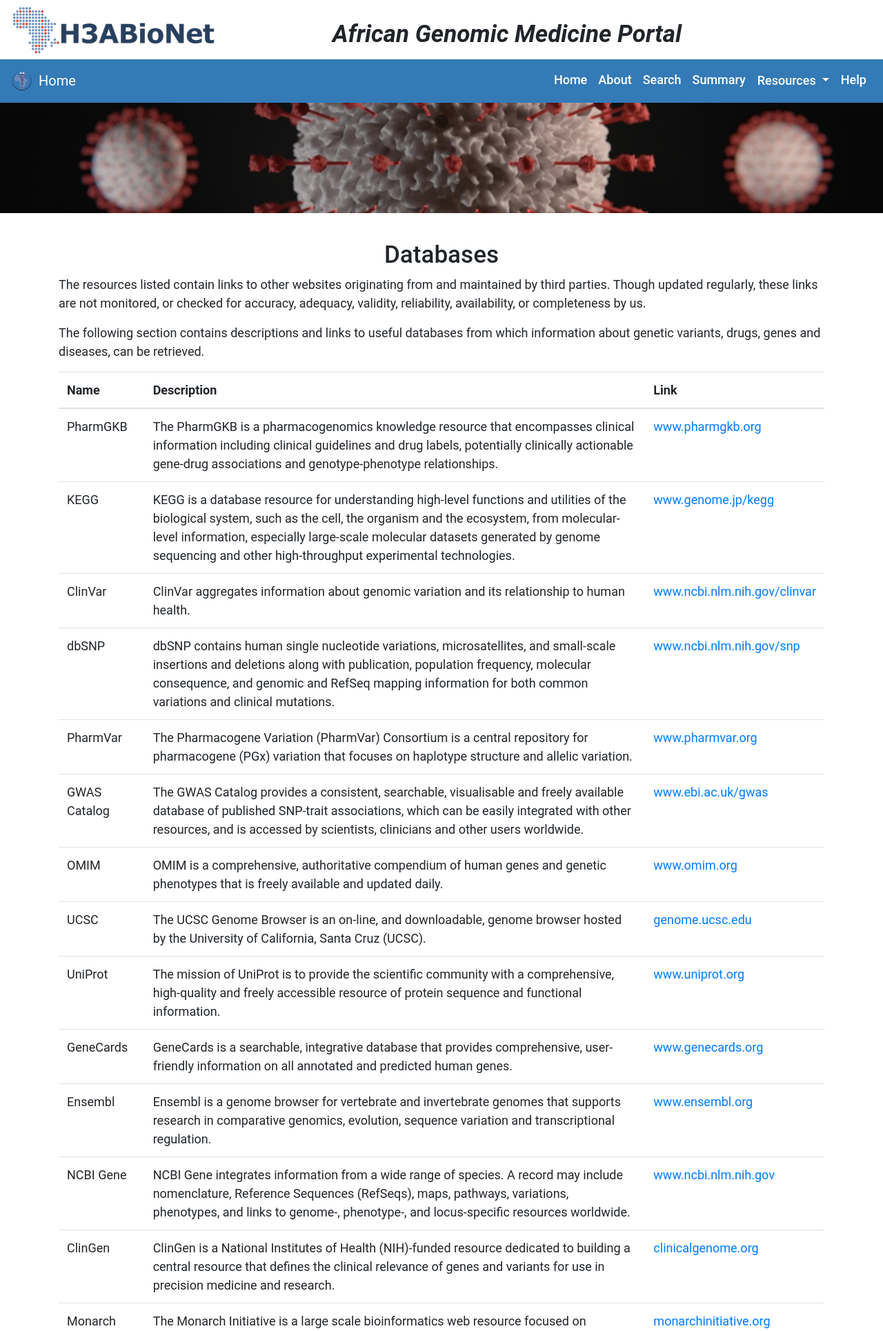
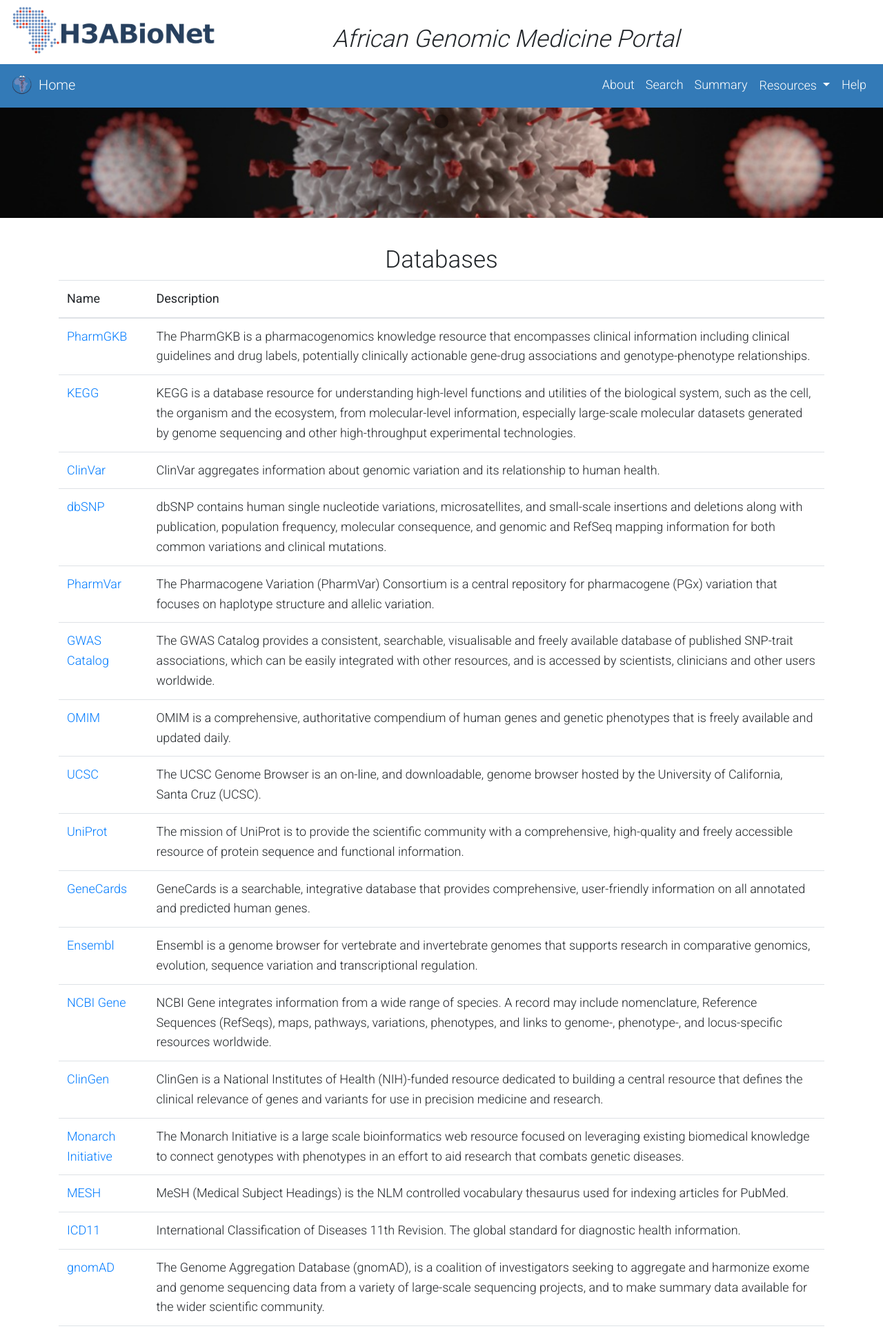
Before and after one commit to h3abionet/african_genomics_medicine_portal, a Django app: page /databases/ in a window 1280 px wide. Shown: the top 1930 px of the page at 69% size. Run offline with Django 3.2, Linux system fonts and the light colour scheme; some libraries are stand-ins or nearby versions.

Commit message:
pulled in more styling

```diff
--- a/agmp_app/static/css/custom.css
+++ b/agmp_app/static/css/custom.css
@@ -1,8 +1,19 @@
  /* this css file is for projects specific overides */
 /* changes here will overide h3abionet.css */
 
-body{
+/* body{
   font-size: 18px;
+} */
+
+
+body,
+* {
+  font-family: 'Roboto', sans-serif !important;
+
+  font-weight: 300 !important;
+  line-height: 1.6;
+
+
 }
 
 .margin_on_top_image{
@@ -25,6 +36,7 @@ body{
 .text-bigblue {
   color: white !important;
 }
+
 
 #logo {
   position: absolute;
--- a/agmp_app/templates/databases.html
+++ b/agmp_app/templates/databases.html
@@ -4,180 +4,233 @@
 
 <h3 class="text-center">Databases</h3>
 
-<p>
+<!-- <p>
     The resources listed contain links to other websites originating
     from and maintained by third parties. Though updated regularly,
     these links are not monitored, or checked for accuracy, adequacy,
     validity, reliability, availability, or completeness by us.
 </p>
 <p>
-The following section contains descriptions and links to useful databases from which information about genetic variants, drugs, genes and diseases, can be retrieved.
-</p>
+    The following section contains descriptions and links to useful databases from which information about genetic
+    variants, drugs, genes and diseases, can be retrieved.
+</p> -->
+
+
+<div class="table-responsive">
     <table class="table table-hover">
         <thead>
             <tr>
-            <th scope="col">Name</th>
-            <th scope="col">Description</th>
-            <th scope="col">Link</th>
+                <th scope="col" class="font-weight-normal">Name</th>
+                <th scope="col" class="font-weight-normal">Description</th>
+
             </tr>
         </thead>
         <tbody>
             <tr>
-            <td>PharmGKB</td>
+                <td>
+
+                    <a target="_blank" href="https://www.pharmgkb.org/">PharmGKB</a>
+                </td>
                 <td>The PharmGKB is a pharmacogenomics knowledge resource that
                     encompasses clinical information including clinical guidelines
                     and drug labels, potentially clinically actionable gene-drug
                     associations and genotype-phenotype relationships.
                 </td>
-            <td>
-                <a target="_blank" href="https://www.pharmgkb.org/">www.pharmgkb.org</a>
-            </td>
+
             </tr>
             <tr>
-            <td>KEGG</td>
+
+                <td>
+                    <a target="_blank" href="https://www.genome.jp/kegg/">KEGG</a>
+                </td>
                 <td>KEGG is a database resource for understanding high-level functions
                     and utilities of the biological system, such as the cell, the organism and
                     the ecosystem, from molecular-level information, especially large-scale
                     molecular datasets generated by genome sequencing and other high-throughput
                     experimental technologies.
                 </td>
-            <td>
-                <a target="_blank"href="https://www.genome.jp/kegg/">www.genome.jp/kegg</a>
-            </td>
+
             </tr>
             <tr>
-            <td>ClinVar</td>
+
+                <td>
+                    <a target="_blank" href="https://www.ncbi.nlm.nih.gov/clinvar/">ClinVar</a>
+                </td>
                 <td>ClinVar aggregates information about genomic variation and its relationship to human health.
                 </td>
-            <td>
-                <a target="_blank" href="https://www.ncbi.nlm.nih.gov/clinvar/">www.ncbi.nlm.nih.gov/clinvar</a>
-            </td>
+
             </tr>
             <tr>
-            <td>dbSNP</td>
-            <td>dbSNP contains human single nucleotide variations, microsatellites, and small-scale insertions and deletions along with publication, population frequency, molecular consequence, and genomic and RefSeq mapping information for both common variations and clinical mutations.</td>
+
                 <td>
-                <a target="_blank" href="https://www.ncbi.nlm.nih.gov/snp">www.ncbi.nlm.nih.gov/snp</a>
+                    <a target="_blank" href="https://www.ncbi.nlm.nih.gov/snp">dbSNP</a>
                 </td>
+                <td>dbSNP contains human single nucleotide variations, microsatellites, and small-scale insertions and
+                    deletions along with publication, population frequency, molecular consequence, and genomic and
+                    RefSeq
+                    mapping information for both common variations and clinical mutations.</td>
+
             </tr>
             <tr>
-            <td>PharmVar</td>
-            <td>The Pharmacogene Variation (PharmVar) Consortium is a central repository for pharmacogene (PGx) variation that focuses on haplotype structure and allelic variation.</td>
                 <td>
-                <a target="_blank" href="https://www.pharmvar.org/">www.pharmvar.org</a>
+                    <a target="_blank" href="https://www.pharmvar.org/">PharmVar</a>
                 </td>
+                <td>The Pharmacogene Variation (PharmVar) Consortium is a central repository for pharmacogene (PGx)
+                    variation that focuses on haplotype structure and allelic variation.</td>
+
             </tr>
             <tr>
-            <td>GWAS Catalog</td>
-            <td>The GWAS Catalog provides a consistent, searchable, visualisable and freely available database of published SNP-trait associations, which can be easily integrated with other resources, and is accessed by scientists, clinicians and other users worldwide.</td>
+
                 <td>
-                <a target="_blank" href="https://www.ebi.ac.uk/gwas/">www.ebi.ac.uk/gwas</a>
+                    <a target="_blank" href="https://www.ebi.ac.uk/gwas/">GWAS Catalog</a>
                 </td>
+                <td>The GWAS Catalog provides a consistent, searchable, visualisable and freely available database of
+                    published SNP-trait associations, which can be easily integrated with other resources, and is
+                    accessed
+                    by scientists, clinicians and other users worldwide.</td>
+
             </tr>
             <tr>
-            <td>OMIM</td>
-            <td>OMIM is a comprehensive, authoritative compendium of human genes and genetic phenotypes that is freely available and updated daily.</td>
+
                 <td>
-                <a target="_blank" href="https://www.omim.org/">www.omim.org</a>
+                    <a target="_blank" href="https://www.omim.org/">OMIM</a>
                 </td>
+                <td>OMIM is a comprehensive, authoritative compendium of human genes and genetic phenotypes that is
+                    freely
+                    available and updated daily.</td>
+
             </tr>
             <tr>
-            <td>UCSC</td>
-            <td>The UCSC Genome Browser is an on-line, and downloadable, genome browser hosted by the University of California, Santa Cruz (UCSC).</td>
                 <td>
-                <a target="_blank" href="https://genome.ucsc.edu/">genome.ucsc.edu</a>
+                    <a target="_blank" href="https://genome.ucsc.edu/">UCSC</a>
                 </td>
+                <td>The UCSC Genome Browser is an on-line, and downloadable, genome browser hosted by the University of
+                    California, Santa Cruz (UCSC).</td>
+
             </tr>
             <tr>
-            <td>UniProt</td>
-            <td>The mission of UniProt is to provide the scientific community with a comprehensive, high-quality and freely accessible resource of protein sequence and functional information.</td>
+
+
                 <td>
-                <a target="_blank" href="https://www.uniprot.org/">www.uniprot.org</a>
+                    <a target="_blank" href="https://www.uniprot.org/">UniProt</a>
                 </td>
+                <td>The mission of UniProt is to provide the scientific community with a comprehensive, high-quality and
+                    freely accessible resource of protein sequence and functional information.</td>
+
             </tr>
             <tr>
-            <td>GeneCards</td>
-            <td>GeneCards is a searchable, integrative database that provides comprehensive, user-friendly information on all annotated and predicted human genes.</td>
                 <td>
-                <a target="_blank" href="https://www.genecards.org/">www.genecards.org</a>
+                    <a target="_blank" href="https://www.genecards.org/">GeneCards</a>
                 </td>
+                <td>GeneCards is a searchable, integrative database that provides comprehensive, user-friendly
+                    information
+                    on all annotated and predicted human genes.</td>
+
             </tr>
             <tr>
-            <td>Ensembl</td>
-            <td>Ensembl is a genome browser for vertebrate and invertebrate genomes that supports research in comparative genomics, evolution, sequence variation and transcriptional regulation.</td>
+
+
                 <td>
-                <a target="_blank" href="https://www.ensembl.org/index.html">www.ensembl.org</a>
+                    <a target="_blank" href="https://www.ensembl.org/index.html">Ensembl</a>
                 </td>
+                <td>Ensembl is a genome browser for vertebrate and invertebrate genomes that supports research in
+                    comparative genomics, evolution, sequence variation and transcriptional regulation.</td>
+
             </tr>
             <tr>
-            <td>NCBI Gene</td>
-            <td>NCBI Gene integrates information from a wide range of species. A record may include nomenclature, Reference Sequences (RefSeqs), maps, pathways, variations, phenotypes, and links to genome-, phenotype-, and locus-specific resources worldwide.</td>
                 <td>
-                <a target="_blank" href="https://www.ncbi.nlm.nih.gov/gene">www.ncbi.nlm.nih.gov</a>
+                    <a target="_blank" href="https://www.ncbi.nlm.nih.gov/gene">NCBI Gene</a>
                 </td>
+                <td>NCBI Gene integrates information from a wide range of species. A record may include nomenclature,
+                    Reference Sequences (RefSeqs), maps, pathways, variations, phenotypes, and links to genome-,
+                    phenotype-,
+                    and locus-specific resources worldwide.</td>
+
             </tr>
             <tr>
-            <td>ClinGen</td>
-            <td>ClinGen is a National Institutes of Health (NIH)-funded resource dedicated to building a central resource that defines the clinical relevance of genes and variants for use in precision medicine and research.</td>
                 <td>
-                <a target="_blank" href="https://clinicalgenome.org/">clinicalgenome.org</a>
+                    <a target="_blank" href="https://clinicalgenome.org/">ClinGen</a>
                 </td>
+                <td>ClinGen is a National Institutes of Health (NIH)-funded resource dedicated to building a central
+                    resource that defines the clinical relevance of genes and variants for use in precision medicine and
+                    research.</td>
+
             </tr>
             <tr>
-            <td>Monarch Initiative</td>
-            <td>The Monarch Initiative is a large scale bioinformatics web resource focused on leveraging existing biomedical knowledge to connect genotypes with phenotypes in an effort to aid research that combats genetic diseases.</td>
                 <td>
-                <a target="_blank" href="https://monarchinitiative.org/">monarchinitiative.org</a>
+                    <a target="_blank" href="https://monarchinitiative.org/">Monarch Initiative</a>
                 </td>
+                <td>The Monarch Initiative is a large scale bioinformatics web resource focused on leveraging existing
+                    biomedical knowledge to connect genotypes with phenotypes in an effort to aid research that combats
+                    genetic diseases.</td>
+
             </tr>
             <tr>
-            <td>MESH</td>
-            <td>MeSH (Medical Subject Headings) is the NLM controlled vocabulary thesaurus used for indexing articles for PubMed.</td>
                 <td>
-                <a target="_blank" href="http://myvariant.info/">myvariant.info</a>
+                    <a target="_blank" href="http://myvariant.info/">MESH</a>
                 </td>
+                <td>MeSH (Medical Subject Headings) is the NLM controlled vocabulary thesaurus used for indexing
+                    articles
+                    for PubMed.</td>
+
             </tr>
             <tr>
-            <td>ICD11</td>
-            <td>International Classification of Diseases 11th Revision. The global standard for diagnostic health information.</td>
                 <td>
-                <a target="_blank" href="https://icd.who.int/en">icd.who.int/en</a>
+                    <a target="_blank" href="https://icd.who.int/en">ICD11</a>
                 </td>
+                <td>International Classification of Diseases 11th Revision. The global standard for diagnostic health
+                    information.</td>
+
             </tr>
             <tr>
-            <td>gnomAD</td>
-            <td>The Genome Aggregation Database (gnomAD), is a coalition of investigators seeking to aggregate and harmonize exome and genome sequencing data from a variety of large-scale sequencing projects, and to make summary data available for the wider scientific community.</td>
+
                 <td>
-                <a target="_blank" href="https://gnomad.broadinstitute.org">gnomad.broadinstitute.org</a>
+                    <a target="_blank" href="https://gnomad.broadinstitute.org">gnomAD</a>
                 </td>
+                <td>The Genome Aggregation Database (gnomAD), is a coalition of investigators seeking to aggregate and
+                    harmonize exome and genome sequencing data from a variety of large-scale sequencing projects, and to
+                    make summary data available for the wider scientific community.</td>
+
             </tr>
             <tr>
-            <td>CPIC</td>
-            <td>The Clinical Pharmacogenetics Implementation Consortium (CPIC®) is an international consortium of individual volunteers and a small dedicated staff who are interested in facilitating the use of pharmacogenetic tests for patient care.</td>
                 <td>
-                <a target="_blank" href="https://cpicpgx.org/">cpicpgx.org</a>
+                    <a target="_blank" href="https://cpicpgx.org/">CPIC</a>
                 </td>
+                <td>The Clinical Pharmacogenetics Implementation Consortium (CPIC®) is an international consortium of
+                    individual volunteers and a small dedicated staff who are interested in facilitating the use of
+                    pharmacogenetic tests for patient care.</td>
+
             </tr>
             <tr>
-            <td>PubChem</td>
-            <td>PubChem is the world's largest collection of freely accessible chemical information. Search chemicals by name, molecular formula, structure, and other identifiers.</td>
                 <td>
-                <a target="_blank" href="https://pubchem.ncbi.nlm.nih.gov/">pubchem.ncbi.nlm.nih.gov</a>
+                    <a target="_blank" href="https://pubchem.ncbi.nlm.nih.gov/">PubChem</a>
                 </td>
+                <td>PubChem is the world's largest collection of freely accessible chemical information. Search
+                    chemicals by
+                    name, molecular formula, structure, and other identifiers.</td>
+
             </tr>
             <tr>
-            <td>Drug Bank</td>
-            <td>The DrugBank database is a unique bioinformatics and cheminformatics resource that combines detailed drug data with comprehensive drug target information.</td>
                 <td>
-                <a target="_blank" href="https://www.drugbank.ca">www.drugbank.ca</a>
+                    <a target="_blank" href="https://www.drugbank.ca">Drug Bank</a>
                 </td>
+                <td>The DrugBank database is a unique bioinformatics and cheminformatics resource that combines detailed
+                    drug data with comprehensive drug target information.</td>
+
             </tr>
             <tr>
-            <td>DisGeNET</td>
-            <td>DisGeNET is a discovery platform containing one of the largest publicly available collections of genes and variants associated to human diseases.</td>
+
                 <td>
-                <a target="_blank" href="http://www.disgenet.org/">www.disgenet.org</a>
+                    <a target="_blank" href="http://www.disgenet.org/">DisGeNET</a>
                 </td>
+                <td>DisGeNET is a discovery platform containing one of the largest publicly available collections of
+                    genes
+                    and variants associated to human diseases.</td>
+
             </tr>
     </table>
+</div>
+
+
+
 {% endblock %}
--- a/agmp_app/templates/mainLayout.html
+++ b/agmp_app/templates/mainLayout.html
@@ -21,19 +21,12 @@
 	<link rel="stylesheet" type="text/css" href="{% static 'css/custom.css' %}">
 	<link href="https://cdnjs.cloudflare.com/ajax/libs/jqueryui/1.12.1/jquery-ui.min.css" rel="stylesheet"
 		crossorigin="anonymous">
+	<link href="https://fonts.googleapis.com/css2?family=Roboto:wght@100;300;400;700;900&display=swap" rel="stylesheet">
 	{% block css %}
 	{% endblock %}
 
 	<style>
-		/* Media Queries: Tabled Portrait */
-		@media screen and (max-width: 768px) {
 
-			.home_top_text {
-				font-size: 1.2rem !important;
-			}
-
-
-		}
 	</style>
 </head>
 
@@ -62,15 +55,15 @@
 				<img style="margin-right:10px" src="{% static 'img/bionetlogo.png' %}" width="30" height="30"
 					class="d-inline-block align-top" alt="">Home
 			</a>
+
 			<button class="navbar-toggler navbar-dark" type="button" data-toggle="collapse"
 				data-target="#main-navigation">
 				<span class="navbar-toggler-icon"></span>
 			</button>
+
 			<div class="collapse navbar-collapse" id="main-navigation">
+
 				<ul class="navbar-nav ml-auto">
-					<li class="nav-item ml-auto py-0">
-						<a class="nav-link dropdown text-blue" href="/home">Home</a>
-					</li>
 					<li class="nav-item ml-auto py-0 sp-menu-item">
 						<a class="nav-link dropdown text-blue" href="/about">About</a>
 					</li>
```
Also changed, not shown: agmp_app/templates/online_courses.html (+61 -35 lines), agmp_app/templates/tools_pipelines.html (+18 -9 lines). Lines whose indentation alone changed are shown as unchanged.
